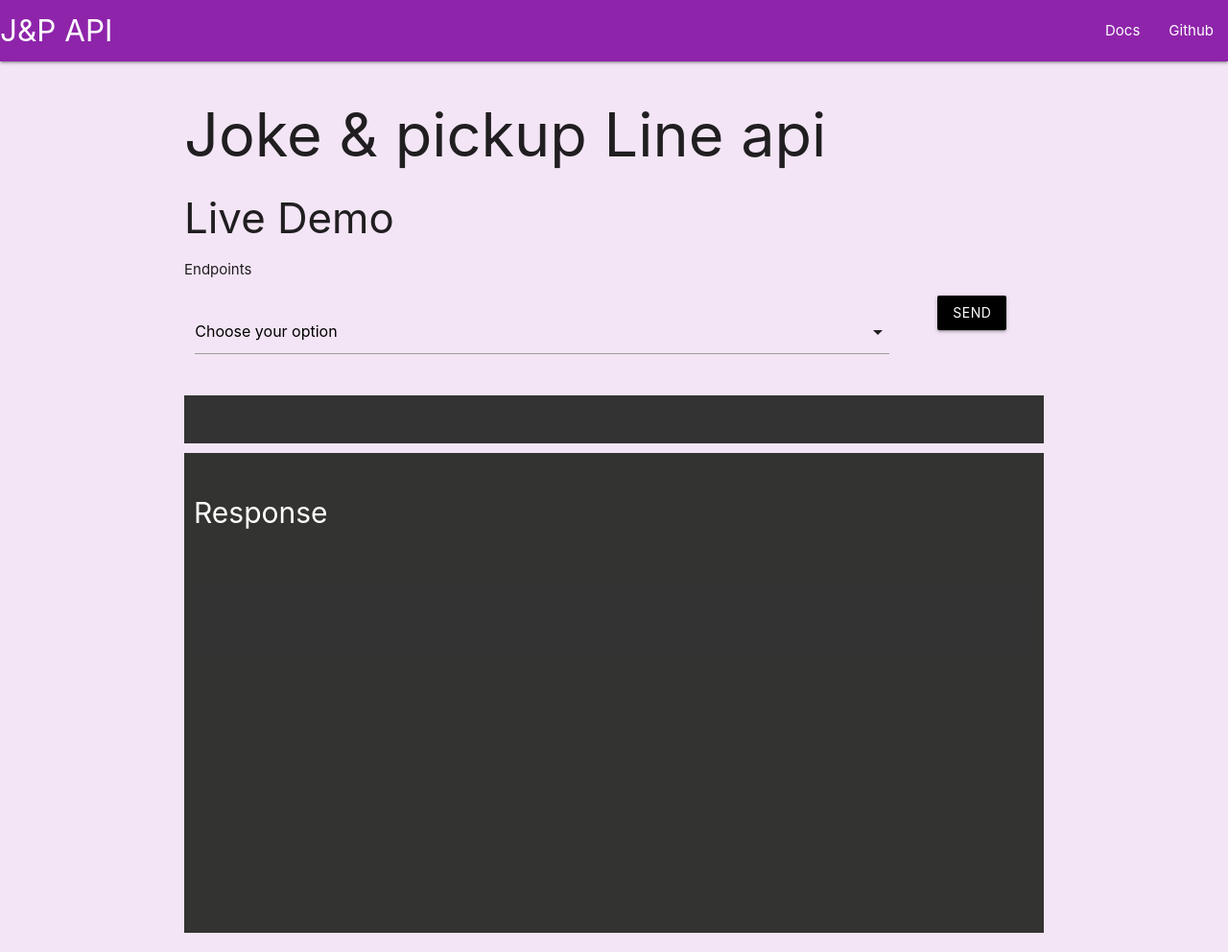
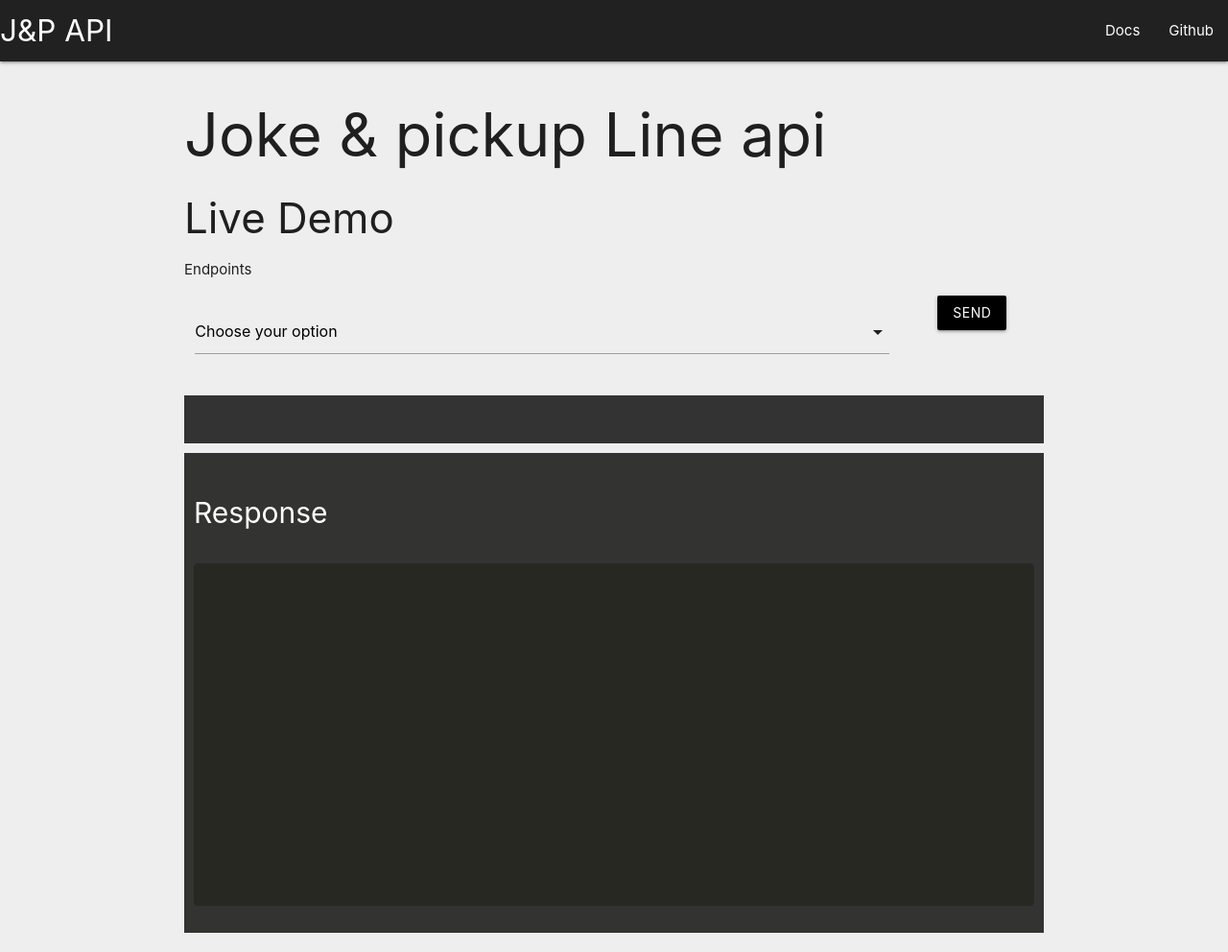
Before and after one commit to rgab1508/jokesandpickupapi, a Flask app: page / in a window 1280 px wide. Shown: the whole page at 96% size. Run offline with Flask 2, Linux system fonts and the light colour scheme; parts of the project's set-up code (start-up, migrations or seed data) failed here and were passed over; some libraries are stand-ins or nearby versions.

Commit message:
homepage complete

```diff
--- a/app/templates/base.html
+++ b/app/templates/base.html
@@ -12,11 +12,14 @@
       <meta name="viewport" content="width=device-width, initial-scale=1.0"/>
     <link rel="stylesheet"
       href="//cdnjs.cloudflare.com/ajax/libs/highlight.js/10.1.2/styles/default.min.css">
-	<script src="//cdnjs.cloudflare.com/ajax/libs/highlight.js/10.1.2/highlight.min.js"></script>
-      <title>{% block title %} {% endblock %} </title>
+    <script src="//cdnjs.cloudflare.com/ajax/libs/highlight.js/10.1.2/highlight.min.js"></script>
+    <link rel="stylesheet" href="{{ url_for('static', filename='css/prism.css') }}" >
+    <script src="{{ url_for('static', filename='js/prism.js') }}" ></script>
+
+    <title>{% block title %} {% endblock %} </title>
     </head>
 
-    <body class="purple lighten-5">
+    <body class="grey lighten-3">
 
 	{% block header %}{% endblock %}
 	{% block content %}
--- a/app/templates/home/index.html
+++ b/app/templates/home/index.html
@@ -37,12 +37,13 @@ Home
 		</div>
 		<div class="response-div">
 			<p> Response </p>
-			<pre>
-			<code class="json response-json">
+			<pre style="padding: 0px;">
+			<code class="lang-json response-json" >
 			</code>
 			</pre>
 		<div>
 	</div>
+
 
 </div>
 <style>
@@ -63,20 +64,29 @@ Home
 	color: white;
 	margin-top: 10px;
 	margin-bottom: 20px;
-	padding: 10px;
+	padding-top: 10px;
+	padding-right: 10px;
+	padding-left: 10px;
 }
 
 .response-div > p {
 	font-size: 30px;
 	color: rgb(255,255,255);
+}
+
+.response-div > pre {
+	padding: 0px;
 	overflow-x: scroll;
 	overflow-y: scroll;
+}
 
-}
 
 .response-json {
 	background-color: rgb(51,51,51);
 	color: rgb(255,255,255);
+	height: 290px;
+	padding 0px;
+
 }
 
 </style>
--- a/app/templates/layouts/navbar.html
+++ b/app/templates/layouts/navbar.html
@@ -1,5 +1,5 @@
 <nav>
-    <div class="nav-wrapper purple darken-1">
+    <div class="nav-wrapper grey darken-4">
 	    <a href="{{ url_for('index') }}" class="brand-logo">J&P API</a>
       <a href="#" data-target="mobile-nav" class="sidenav-trigger"><i class="material-icons">menu</i></a>
       <ul class="right hide-on-med-and-down">
```
